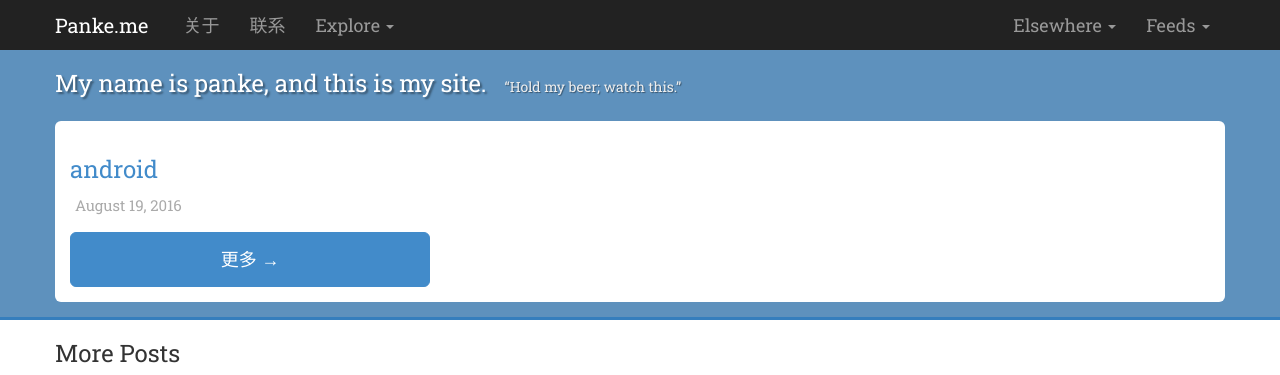
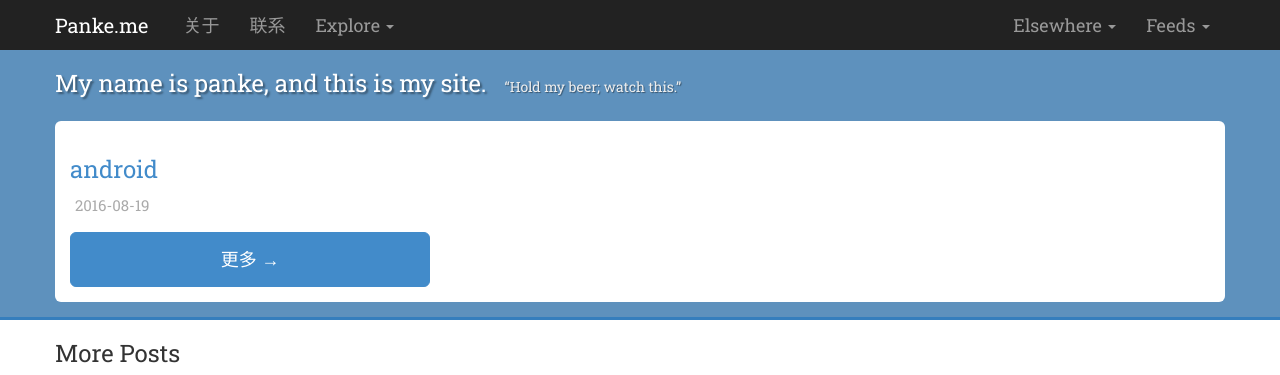
Before and after one commit to xiajingchuan/panke.me, a Jekyll site: the page built from index.html, in a window 1280 px wide. Shown: the top 375 px of the page. Built offline with Jekyll 4.4.1, drawn with Linux system fonts in a browser that asks for light colours; the list of posts is cut into pages by our own code; part of the change alters nothing that is shown.

Commit message:
change index.html

```diff
--- a/index.html
+++ b/index.html
@@ -1,7 +1,7 @@
 ---
 layout: all
 title: Home
-listing_title: Welcome to RealJenius.com!
+listing_title: Welcome to panke.me!
 page_type: index
 ---
 
@@ -19,7 +19,7 @@ page_type: index
 			{% for post in paginator.posts limit:3 %}
 				<div class="col-lg-4">
 					<h3 class="entry-title"><a href="{{post.url}}">{{post.title}}</a></h3>
-					<p class="post-date">{{post.date | date: "%B %d, %Y"}}</p>
+					<p class="post-date">{{post.date | date: "%Y-%m-%d"}}</p>
 					<p>{{post.summary}}</p>
 				</div>
 			{% endfor %}
@@ -47,7 +47,7 @@ page_type: index
 {% else %}
 	<div class="row">
 		<div class="col-lg-12" id="content">
-		<h2>RealJenius.com - Page {{ paginator.page }}</h2>
+		<h2> Page {{ paginator.page }}</h2>
 		{% for post in paginator.posts %}
 			{% include post_row.html %}
 		{% endfor %}
```
